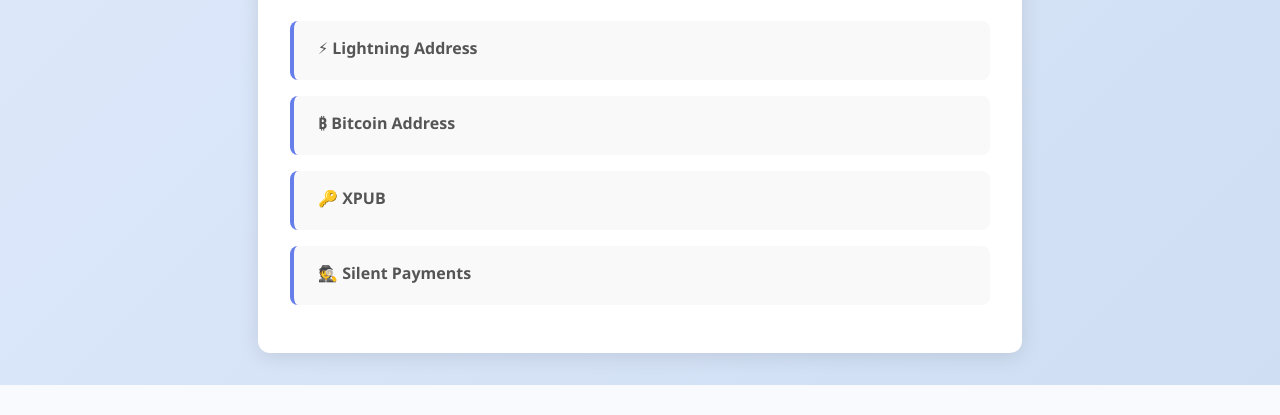
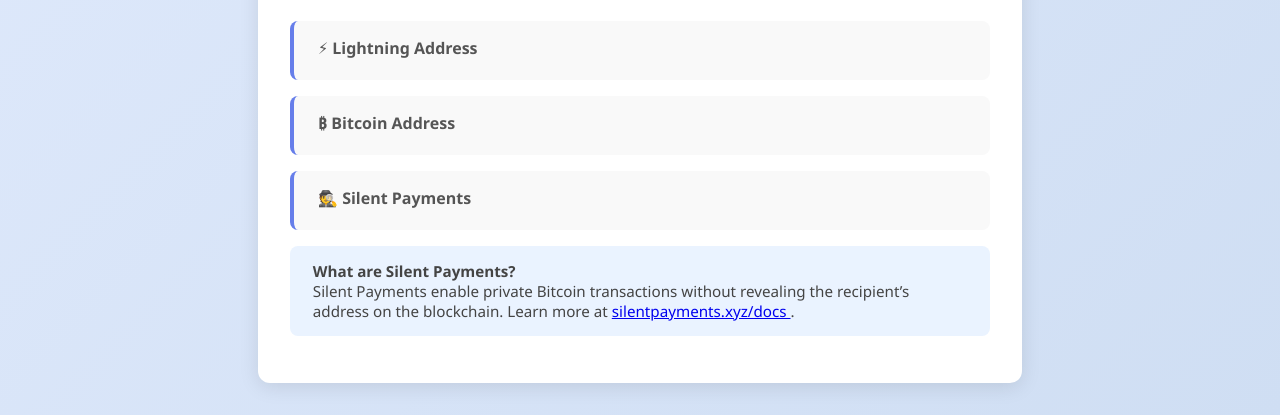
Before and after one commit to aviv57/paysats, a FastAPI app: template app/templates/user.html in a window 1280 px wide. Shown: the part 470-885 px from the top of the page. Before the commit the page ends 855 px from the top, so only its background shows below. Run offline with FastAPI, Linux system fonts and the light colour scheme; the template is opened without the code that fills it, so the values that code supplies are empty; parts of the project's set-up code (start-up, migrations or seed data) failed here and were passed over.

Commit message:
Update user.html

```diff
--- a/app/templates/user.html
+++ b/app/templates/user.html
@@ -45,6 +45,15 @@
       background: #eef3ff;
     }
 
+    .description-block {
+      background: #eaf3ff;
+      padding: 1em 1.5em;
+      margin: 1em 0;
+      border-radius: 8px;
+      font-size: 0.95em;
+      color: #444;
+    }
+
     .label {
       font-weight: 600;
       color: #555;
@@ -54,14 +63,17 @@
     .value {
       font-family: monospace;
       color: #222;
-            word-break: break-all;
+      word-break: break-word;
       font-size: 1.1em;
     }
 
-        @media only screen and (max-width: 767px) {
-            .desktop-only {
-                display: none;
+    .value a {
+      color: #2a5bd7;
+      text-decoration: none;
     }
+
+    .value a:hover {
+      text-decoration: underline;
     }
 
     @media (max-width: 600px) {
@@ -96,7 +108,6 @@
           {{ user.bitcoin.lightning_address }}
         </a>
       </div>
-
     </div>
 
     <div class="payment-option">
@@ -109,14 +120,19 @@
     </div>
 
     <div class="payment-option">
-            <div class="label">🔑 XPUB</div>
-            <div class="value">{{ user.bitcoin.xpub }}</div>
-        </div>
-
-        <div class="payment-option">
       <div class="label">🕵️ Silent Payments</div>
       <div class="value">{{ user.bitcoin.silent_payments }}</div>
     </div>
+
+    <div class="description-block">
+      <strong>What are Silent Payments?</strong><br />
+      Silent Payments enable private Bitcoin transactions without revealing the recipient’s address on the blockchain.
+      Learn more at
+      <a href="https://silentpayments.xyz/docs/" target="_blank" rel="noopener noreferrer">
+        silentpayments.xyz/docs
+      </a>.
+    </div>
+
   </div>
 </body>
 
```
Lines whose indentation alone changed are shown as unchanged.
